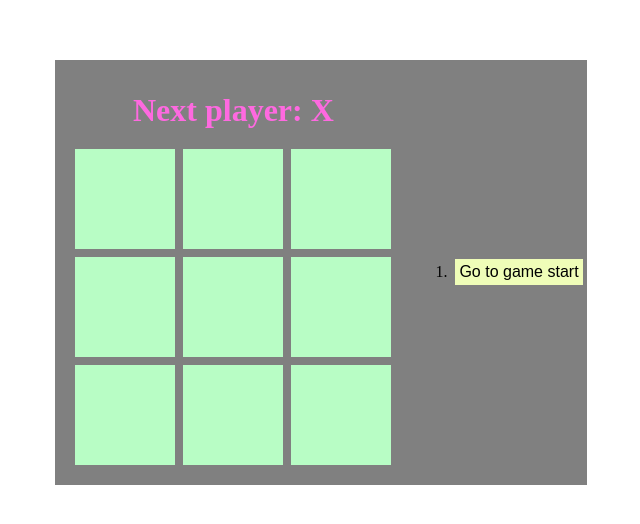
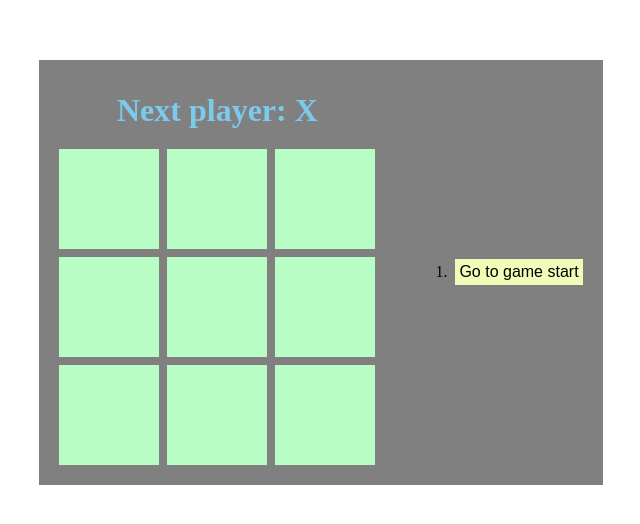
Before and after one commit to minami-77/tic-tac-toe, a React (Vite) app: page / in a window 1280 px wide. Shown: the part 128-652 px from the top of the page, without its empty margins (319-959 px from the left). Built offline with nearby package versions, Linux system fonts and the light colour scheme.

Commit message:
change margin

```diff
--- a/src/App.css
+++ b/src/App.css
@@ -56,7 +56,11 @@ button:hover {
   font-size: 2rem;
   font-weight: bold;
   margin: 1rem;
-  color: #fe69e0;
+  color: #7cc9ec;
+}
+
+.game-info{
+  margin: 1rem;
 }
 
 .game-info button{
```
